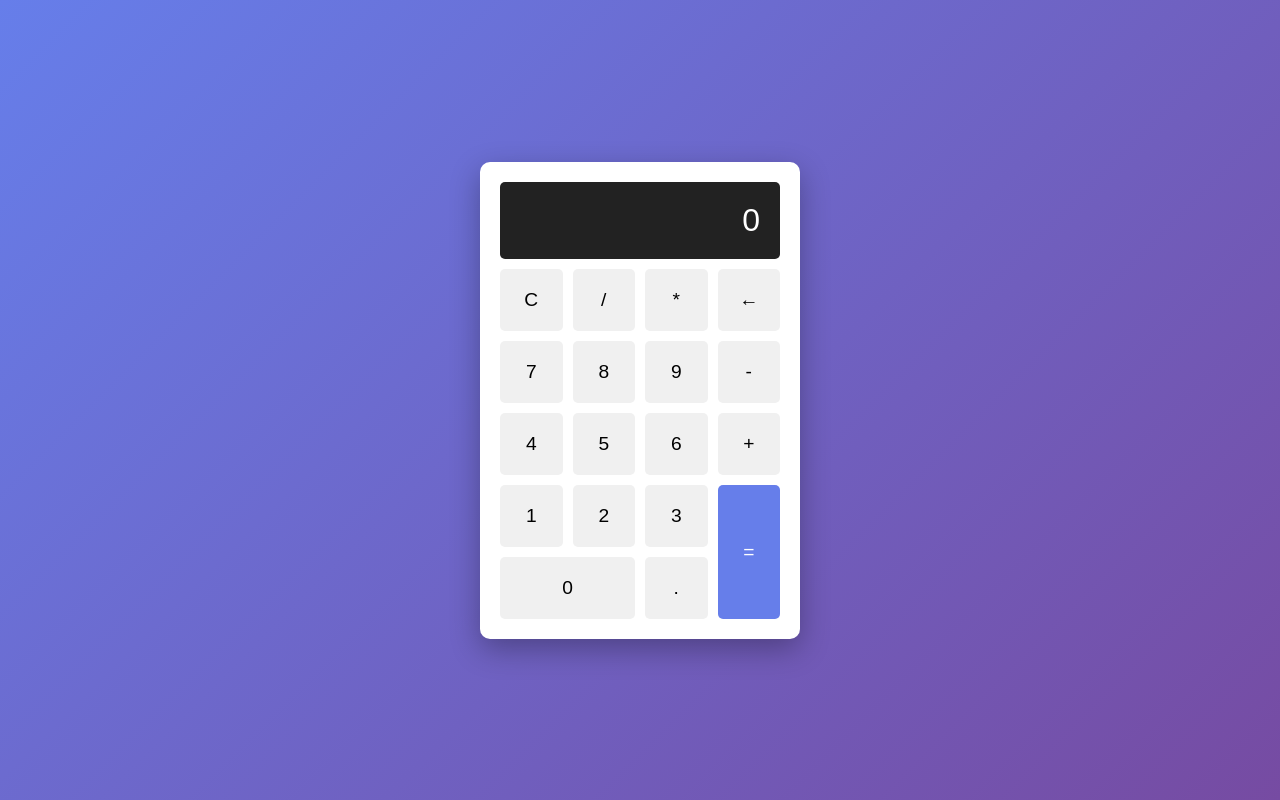
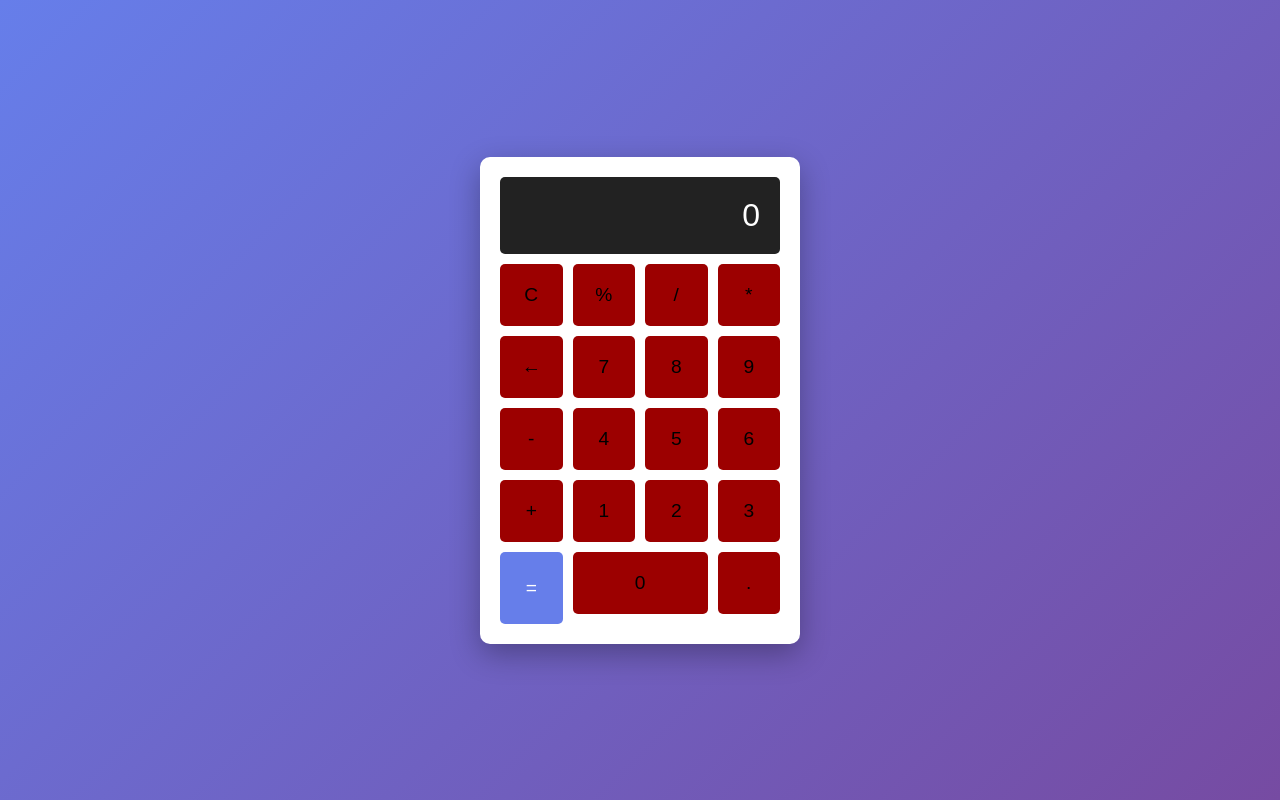
Before and after one commit to dkx20080629/calculator-app, a plain HTML site: page index.html in a window 1280 px wide. Drawn offline with Linux system fonts and the light colour scheme.

Commit message:
change button color, add %

```diff
--- a/index.html
+++ b/index.html
@@ -11,6 +11,7 @@
         <div class="display" id="display">0</div>
         <div class="buttons">
             <button onclick="clearDisplay()">C</button>
+            <button onclick="calculatePercentage()">%</button>
             <button onclick="appendToDisplay('/')">/</button>
             <button onclick="appendToDisplay('*')">*</button>
             <button onclick="deleteLast()">←</button>
--- a/script.js
+++ b/script.js
@@ -41,3 +41,17 @@ function calculate() {
         }, 1500);
     }
 }
+
+function calculatePercentage() {
+    try {
+        currentInput = (eval(currentInput) / 100).toString();
+        updateDisplay();
+    } catch (error) {
+        currentInput = 'Error';
+        updateDisplay();
+        setTimeout(() => {
+            currentInput = '0';
+            updateDisplay();
+        }, 1500);
+    }
+}
--- a/style.css
+++ b/style.css
@@ -43,7 +43,7 @@ button {
     padding: 20px;
     font-size: 1.2em;
     border: none;
-    background: #f0f0f0;
+    background: #9c0000;
     border-radius: 5px;
     cursor: pointer;
     transition: all 0.3s;
```
